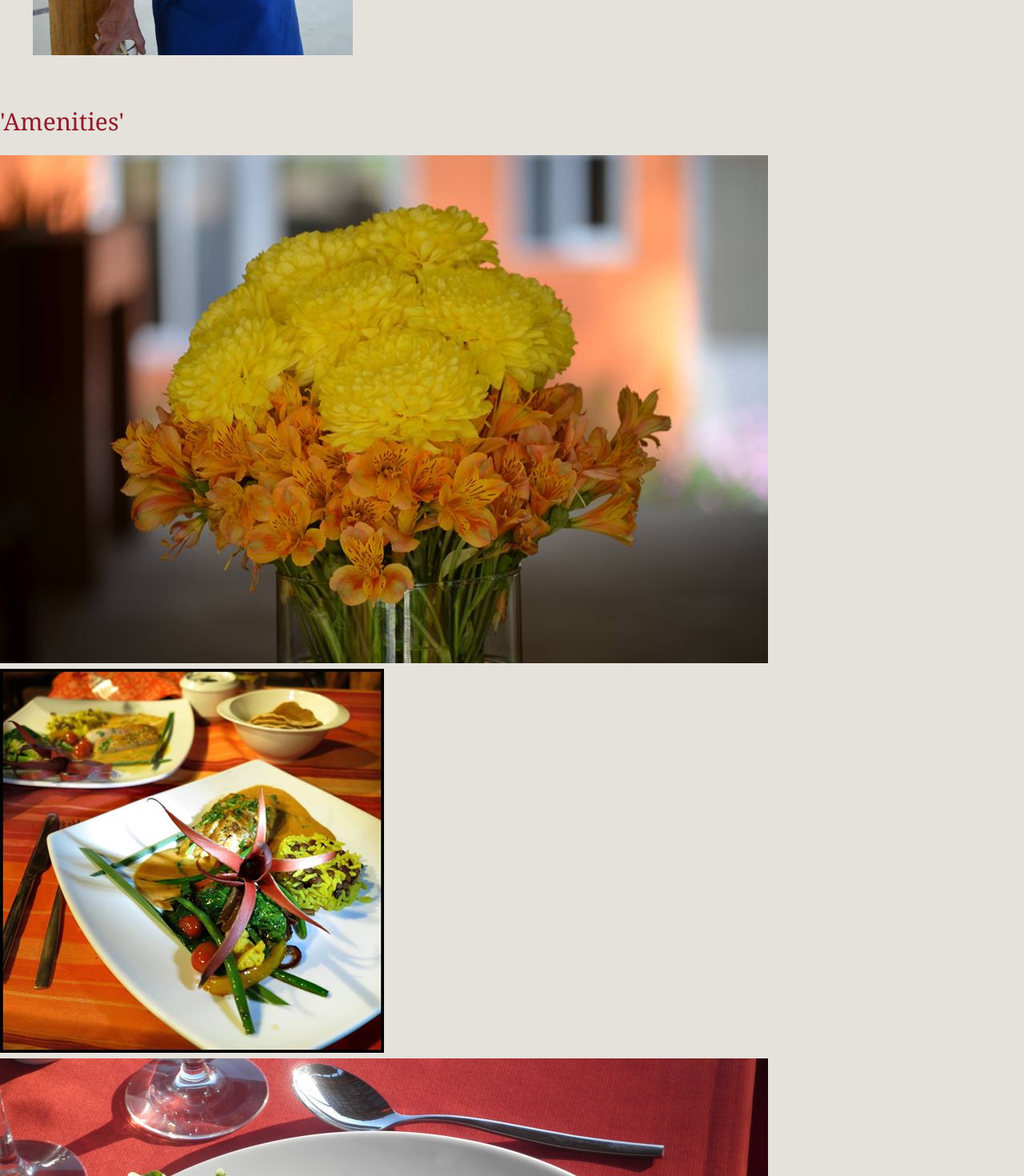
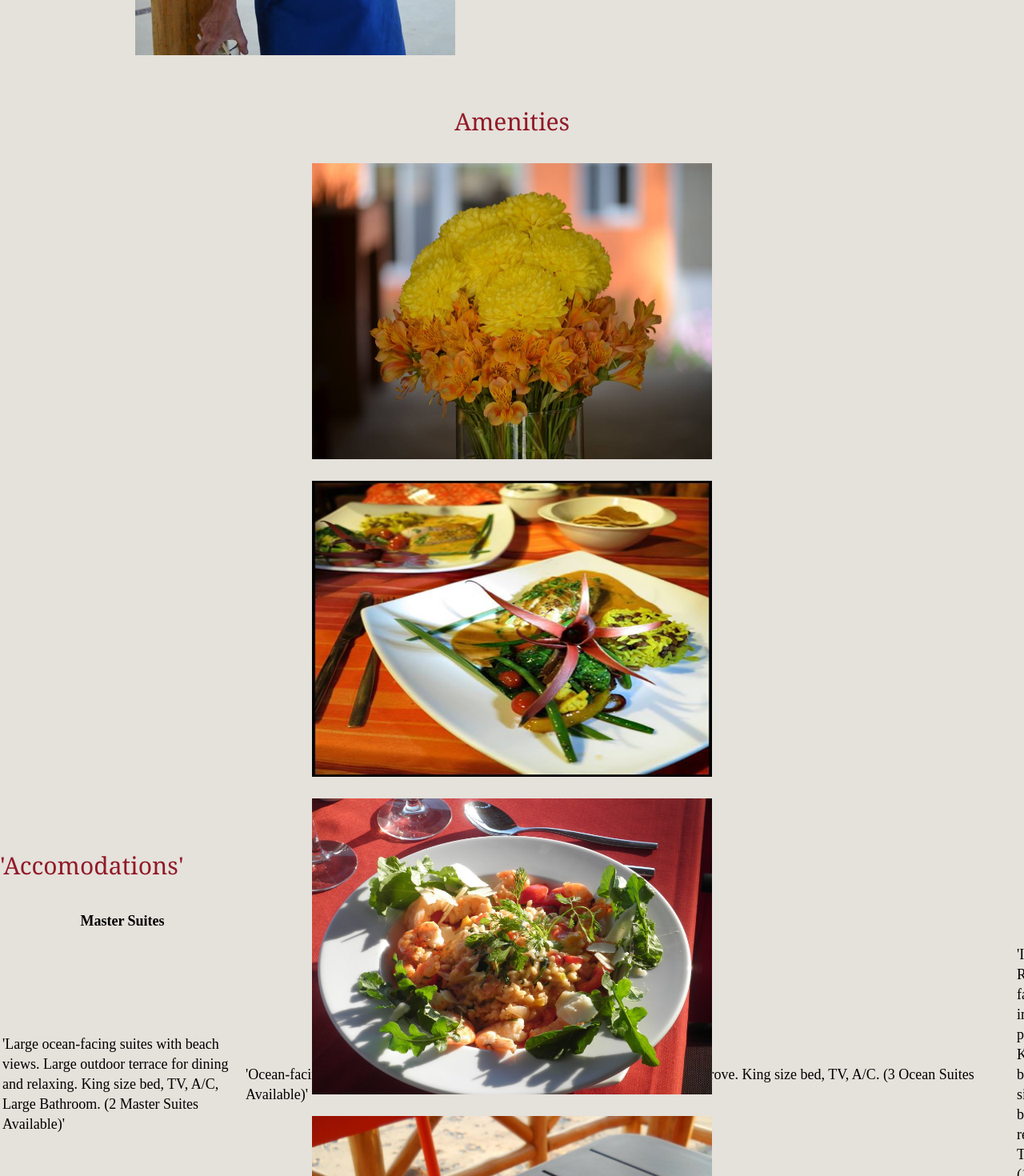
Before and after one commit to jcont12/Chantli-Mare, a React (Create React App) app: page /Hotel in a window 1280 px wide. Shown: the part 1160-2630 px from the top of the page at 80% size. Built offline with nearby package versions, Linux system fonts and the light colour scheme.

Commit message:
Add styling to amenities pictures in hotel page

```diff
--- a/src/App.css
+++ b/src/App.css
@@ -127,14 +127,34 @@ div #hotel-history-p{
   display:inline-block;
   margin: auto;
   text-align: justify;
-  width: 60%;
+  width: 40%;
   margin-bottom: 220px;
   margin-left: 30px;
 }
-
 
 #hotel-history-img{
   width: 400px;
   display:inline-block;
   vertical-align: bottom;
 }
+
+div .hotel-amenities{
+  text-align: center;
+  height: 900px;
+  width: 100%;
+  position:relative;
+  margin-bottom: 30px;
+}
+
+div #amenities-block-imgs {
+  width: 80%;
+  margin:auto;
+}
+
+
+.amenities-img {
+  display:inline-block;
+  width: 500px;
+  height:370px;
+  margin: 10px;
+}
--- a/src/components/pages/hotelComponents/hotelAmenities.js
+++ b/src/components/pages/hotelComponents/hotelAmenities.js
@@ -5,11 +5,13 @@ class HotelAmenities extends Component {
   render() {
     return (
       <div className='hotel-amenities'>
-      <h3> 'Amenities' </h3>
-        <img className='amenities-pictures' src={require('../../../images/Flowers.jpg')} />
-        <img className='amenities-pictures' src={require('../../../images/Food1.jpg')} />
-        <img className='amenities-pictures' src={require('../../../images/Food2.jpg')} />
-        <img className='amenities-pictures' src={require('../../../images/Food3.jpg')} />
+      <h3> Amenities </h3>
+        <div id='amenities-block-imgs'>
+          <img className='amenities-img' src={require('../../../images/Flowers.jpg')} />
+          <img className='amenities-img' src={require('../../../images/Food1.jpg')} />
+          <img className='amenities-img' src={require('../../../images/Food2.jpg')} />
+          <img className='amenities-img' src={require('../../../images/Food3.jpg')} />
+        </div>
       </div>
     )
   }
```
